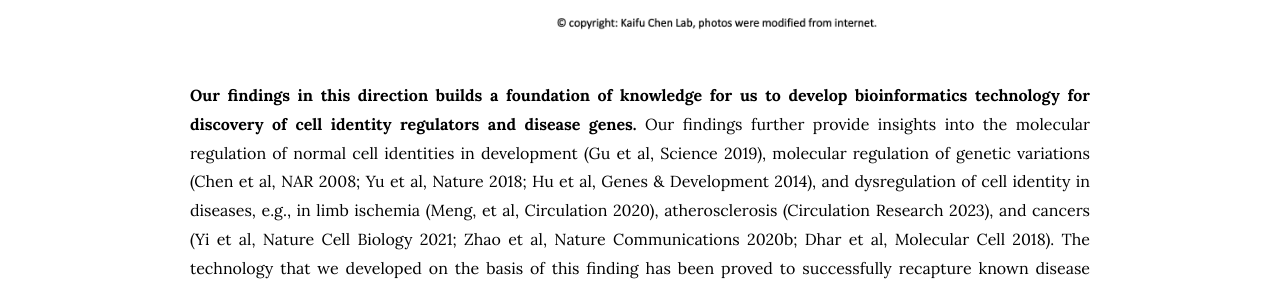
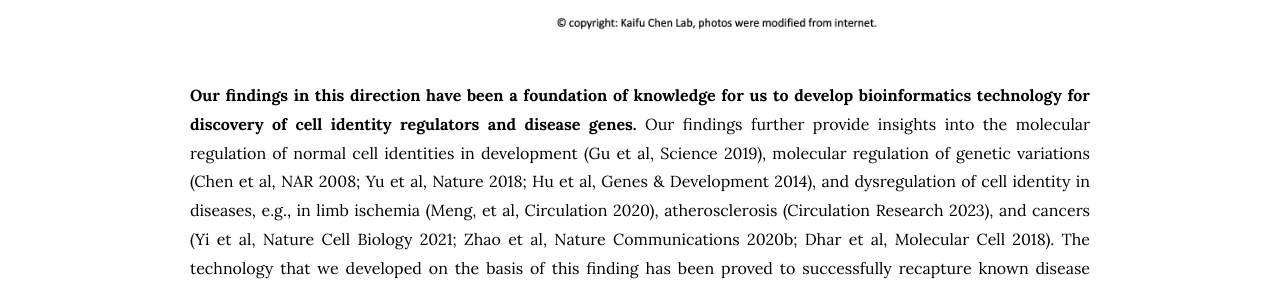
Before and after one commit to kaifuchenlab/kaifuchenlab.github.io, a Jekyll site: the page built from 1.research/index.md, in a window 1280 px wide and 900 px high, scrolled down 1945 px. Shown: the part 274-555 px from the top of the window. Built offline with Jekyll 4.4.1, drawn with Linux system fonts in a browser that asks for light colours.

Commit message:
Update index.md

```diff
--- a/1.research/index.md
+++ b/1.research/index.md
@@ -36,4 +36,4 @@ nav:
   height="100%"
 %}
 
-**Our findings in this direction builds a foundation of knowledge for us to develop bioinformatics technology for discovery of cell identity regulators and disease genes.** Our findings further provide insights into the molecular regulation of normal cell identities in development (Gu et al, Science 2019), molecular regulation of genetic variations (Chen et al, NAR 2008; Yu et al, Nature 2018; Hu et al, Genes & Development 2014), and dysregulation of cell identity in diseases, e.g., in limb ischemia (Meng, et al, Circulation 2020), atherosclerosis (Circulation Research 2023), and cancers (Yi et al, Nature Cell Biology 2021; Zhao et al, Nature Communications 2020b; Dhar et al, Molecular Cell 2018).  The technology that we developed on the basis of this finding has been proved to successfully recapture known disease genes such as cancer driver genes, and further, overcome critical constraint on current technologies by successfully identifying many disease genes that were not detectable by conventional mutation analysis (Chen et al, Nature Genetics 2015; Nature Communications 2020b). These disease genes led to new therapeutic targets and diagnostic markers as have been verified in cellular, animal, and preclinical models by our collaborators (Zhu et al, Nature Communications 2018; Liu et al, IJC 2018; Zhu et al, Oncogene 2019) and thus, will benefit numerous cancer patients.
+**Our findings in this direction have been a foundation of knowledge for us to develop bioinformatics technology for discovery of cell identity regulators and disease genes.** Our findings further provide insights into the molecular regulation of normal cell identities in development (Gu et al, Science 2019), molecular regulation of genetic variations (Chen et al, NAR 2008; Yu et al, Nature 2018; Hu et al, Genes & Development 2014), and dysregulation of cell identity in diseases, e.g., in limb ischemia (Meng, et al, Circulation 2020), atherosclerosis (Circulation Research 2023), and cancers (Yi et al, Nature Cell Biology 2021; Zhao et al, Nature Communications 2020b; Dhar et al, Molecular Cell 2018).  The technology that we developed on the basis of this finding has been proved to successfully recapture known disease genes such as cancer driver genes, and further, overcome critical constraint on current technologies by successfully identifying many disease genes that were not detectable by conventional mutation analysis (Chen et al, Nature Genetics 2015; Nature Communications 2020b). These disease genes led to new therapeutic targets and diagnostic markers as have been verified in cellular, animal, and preclinical models by our collaborators (Zhu et al, Nature Communications 2018; Liu et al, IJC 2018; Zhu et al, Oncogene 2019) and thus, will benefit numerous cancer patients.
```
